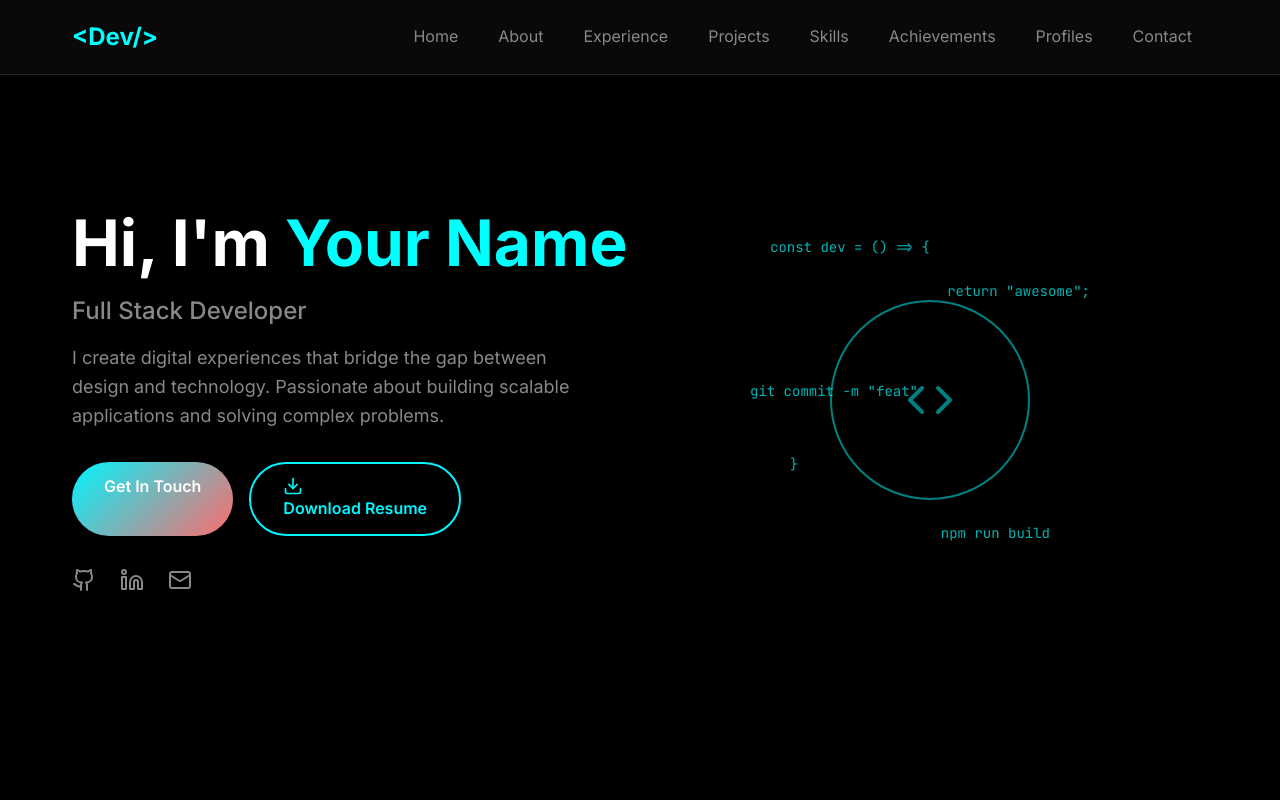
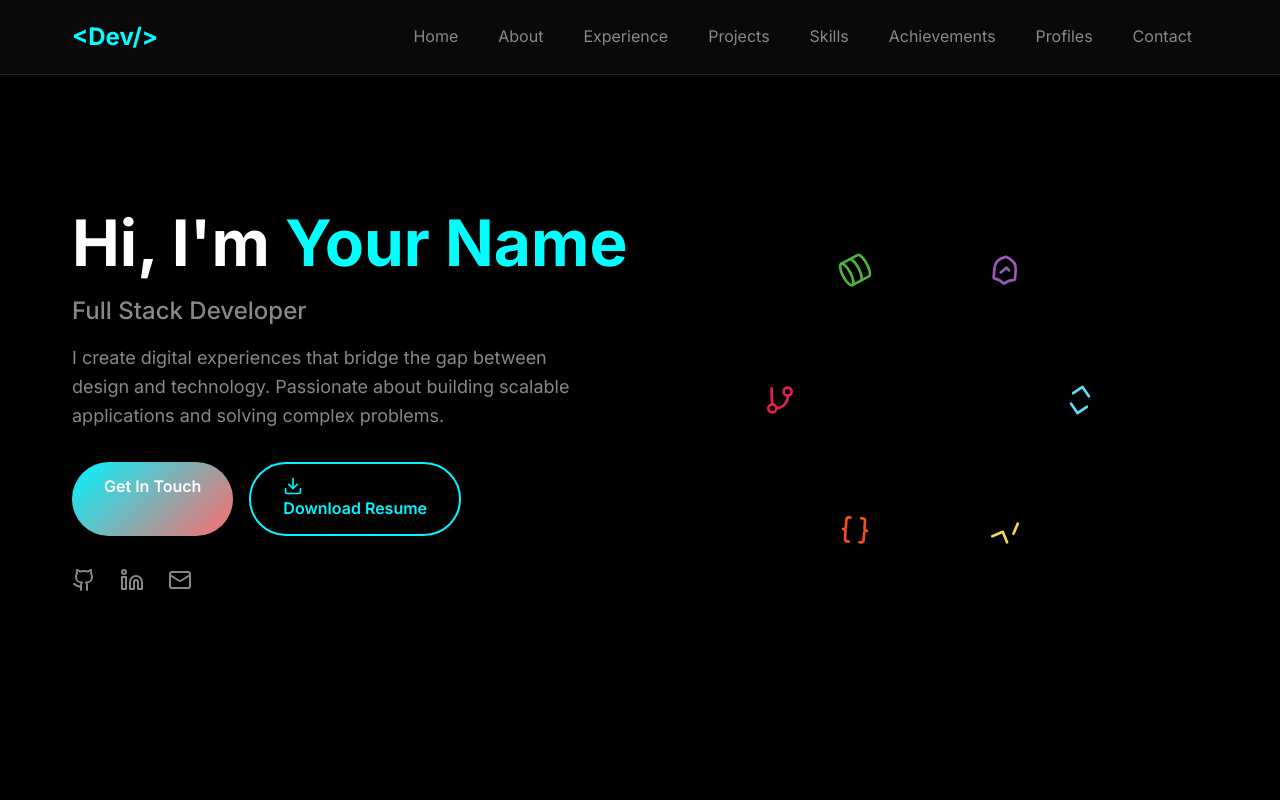
Before and after one commit to himavarshini28/port, a React (Vite) app: page / in a window 1280 px wide. Shown: the top 800 px of the page. Built offline with nearby package versions, Linux system fonts and the light colour scheme.

Commit message:
feat: Replace hero section animation with Framer Motion

```diff
--- /dev/null
+++ b/src/components/HeroAnimation.jsx
@@ -0,0 +1,71 @@
+import React from 'react';
+import { motion } from 'framer-motion';
+import { Code, Terminal, Braces, GitBranch, Database, ShieldCheck } from 'lucide-react';
+
+const icons = [
+  { icon: <Code size={32} />, color: '#61DAFB' },
+  { icon: <Terminal size={32} />, color: '#F0DB4F' },
+  { icon: <Braces size={32} />, color: '#F24E1E' },
+  { icon: <GitBranch size={32} />, color: '#E0234E' },
+  { icon: <Database size={32} />, color: '#4DB33D' },
+  { icon: <ShieldCheck size={32} />, color: '#9B59B6' },
+];
+
+const HeroAnimation = () => {
+  return (
+    <div className="relative w-full h-full flex items-center justify-center">
+      <motion.div
+        className="absolute w-64 h-64 bg-gradient-to-br from-cyan-500 to-blue-500 rounded-full"
+        animate={{
+          scale: [1, 1.1, 1],
+          rotate: [0, 180, 360],
+        }}
+        transition={{
+          duration: 20,
+          ease: "linear",
+          repeat: Infinity,
+        }}
+      />
+      <motion.div
+        className="absolute w-48 h-48 bg-gradient-to-br from-purple-500 to-pink-500 rounded-full"
+        animate={{
+          scale: [1, 1.2, 1],
+          rotate: [360, 180, 0],
+        }}
+        transition={{
+          duration: 25,
+          ease: "linear",
+          repeat: Infinity,
+          delay: 5,
+        }}
+      />
+      {icons.map((item, i) => (
+        <motion.div
+          key={i}
+          className="absolute"
+          style={{ color: item.color }}
+          initial={{ opacity: 0, scale: 0.5, x: 0, y: 0 }}
+          animate={{
+            x: Math.cos((i / icons.length) * 2 * Math.PI) * 150,
+            y: Math.sin((i / icons.length) * 2 * Math.PI) * 150,
+            rotate: Math.random() * 360,
+            scale: 1,
+            opacity: 1,
+          }}
+          transition={{
+            duration: 4,
+            ease: "circOut",
+            delay: i * 0.3,
+            repeat: Infinity,
+            repeatType: 'reverse',
+            repeatDelay: 5
+          }}
+        >
+          {item.icon}
+        </motion.div>
+      ))}
+    </div>
+  );
+};
+
+export default HeroAnimation;
--- a/src/components/HeroSection.jsx
+++ b/src/components/HeroSection.jsx
@@ -1,5 +1,6 @@
 import React from 'react';
-import { Github, Linkedin, Mail, Download, Code, Terminal, Braces } from 'lucide-react';
+import { Github, Linkedin, Mail, Download } from 'lucide-react';
+import HeroAnimation from './HeroAnimation';
 
 const HeroSection = () => {
   return (
@@ -58,20 +59,8 @@ const HeroSection = () => {
           </div>
 
           {/* Right Side - Animation */}
-          <div className="flex justify-center">
-            <div className="hero-animation">
-              {/* Floating Code Elements */}
-              <div className="floating-code">const dev = () =&gt; &#123;</div>
-              <div className="floating-code">return "awesome";</div>
-              <div className="floating-code">&#125;</div>
-              <div className="floating-code">npm run build</div>
-              <div className="floating-code">git commit -m "feat"</div>
-
-              {/* Central Circle */}
-              <div className="code-circle">
-                <Code size={48} className="text-cyan" />
-              </div>
-            </div>
+          <div className="flex justify-center items-center">
+            <HeroAnimation />
           </div>
         </div>
       </div>
--- a/src/index.css
+++ b/src/index.css
@@ -244,53 +244,6 @@ body {
   border: 1px solid rgba(0, 255, 255, 0.3);
 }
 
-/* Hero Animation */
-.hero-animation {
-  position: relative;
-  width: 400px;
-  height: 400px;
-}
-
-.floating-code {
-  position: absolute;
-  color: #00ffff;
-  font-family: 'JetBrains Mono', monospace;
-  font-size: 0.875rem;
-  animation: float 6s ease-in-out infinite;
-  opacity: 0.7;
-}
-
-.floating-code:nth-child(1) { top: 10%; left: 10%; animation-delay: 0s; }
-.floating-code:nth-child(2) { top: 20%; right: 10%; animation-delay: 1s; }
-.floating-code:nth-child(3) { bottom: 30%; left: 15%; animation-delay: 2s; }
-.floating-code:nth-child(4) { bottom: 10%; right: 20%; animation-delay: 3s; }
-.floating-code:nth-child(5) { top: 50%; left: 5%; animation-delay: 4s; }
-
-@keyframes float {
-  0%, 100% { transform: translateY(0px); }
-  50% { transform: translateY(-20px); }
-}
-
-.code-circle {
-  position: absolute;
-  top: 50%;
-  left: 50%;
-  transform: translate(-50%, -50%);
-  width: 200px;
-  height: 200px;
-  border: 2px solid #00ffff;
-  border-radius: 50%;
-  display: flex;
-  align-items: center;
-  justify-content: center;
-  animation: pulse 2s ease-in-out infinite;
-}
-
-@keyframes pulse {
-  0% { box-shadow: 0 0 0 0 rgba(0, 255, 255, 0.7); }
-  70% { box-shadow: 0 0 0 20px rgba(0, 255, 255, 0); }
-  100% { box-shadow: 0 0 0 0 rgba(0, 255, 255, 0); }
-}
 
 /* Responsive Design */
 @media (max-width: 768px) {
```
